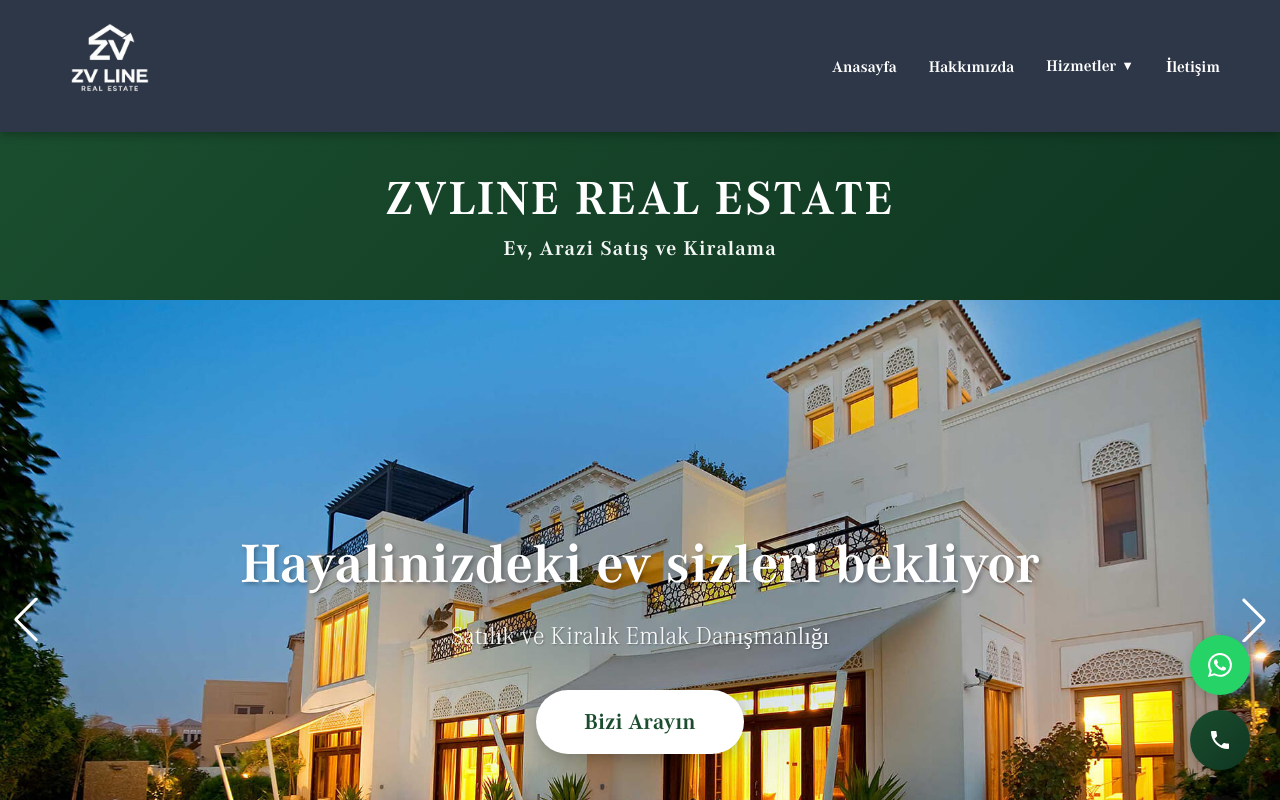
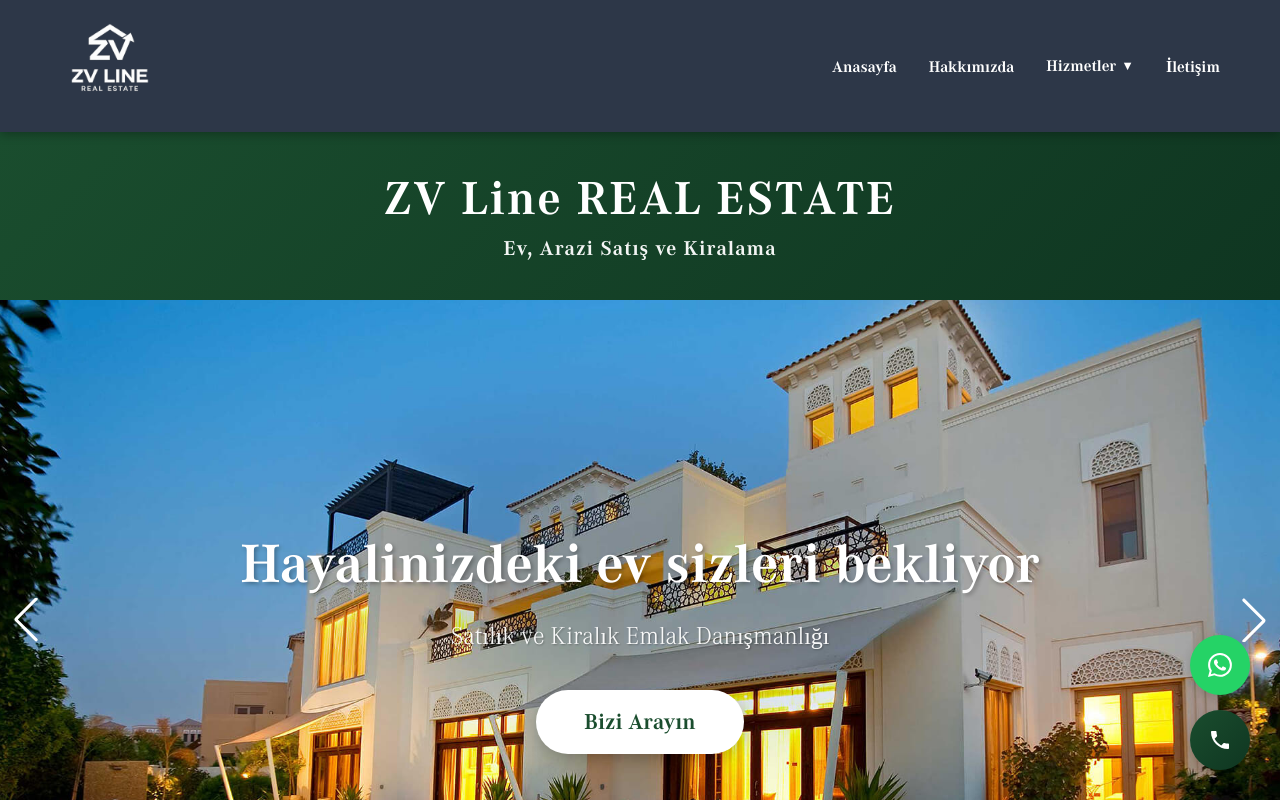
Before and after one commit to mrtanlclk/emlak, an Angular app: page / in a window 1280 px wide. Shown: the top 800 px of the page. Built offline with nearby package versions, Linux system fonts and the light colour scheme.

Commit message:
Update titles

```diff
--- a/src/app/anasayfa/anasayfa.html
+++ b/src/app/anasayfa/anasayfa.html
@@ -2,7 +2,7 @@
 <section class="main-title">
   <div class="container">
     <div class="title-logo"></div>
-    <h1 class="company-title">ZVLINE REAL ESTATE</h1>
+    <h1 class="company-title">ZV Line REAL ESTATE</h1>
     <p class="company-subtitle">Ev, Arazi Satış ve Kiralama</p>
   </div>
 </section>
@@ -144,7 +144,7 @@
       <div class="testimonial-card">
         <div class="testimonial-header">❜❜</div>
         <p class="testimonial-text">"1987 yılından bu yana tanıdığımız güvenilir 1. adres ister yaşam alanlarımızda
-          ister ticaret yaparken her daim yanımızda olan samimi candan ve güvenilir tek adres olan Zvline Real Estate'ye
+          ister ticaret yaparken her daim yanımızda olan samimi candan ve güvenilir tek adres olan ZV Line Real Estate'ye
           sonsuz teşekkürler."</p>
         <div class="testimonial-author">
           <strong>Mert ANIL</strong>
--- a/src/app/app.html
+++ b/src/app/app.html
@@ -2,9 +2,9 @@
 <nav class="navbar">
   <div class="container">
     <a routerLink="/" class="navbar-brand">
-      <div class="navbar-logo" aria-label="Zvline Real Estate Logo"></div>
+      <div class="navbar-logo" aria-label="ZV Line Real Estate Logo"></div>
       <div class="brand-text">
-        <h2>ZVLINE Real Estate</h2>
+        <h2>ZV Line Real Estate</h2>
         <p class="tagline">Ev, Arazi Satış ve Kiralama</p>
       </div>
     </a>
@@ -45,7 +45,7 @@
     <div class="footer-header">
       <div class="footer-logo"></div>
       <div class="footer-brand">
-        <h2>ZVLINE REAL ESTATE</h2>
+        <h2>ZV Line REAL ESTATE</h2>
         <p>Ev, Arazi Satış ve Kiralama</p>
       </div>
     </div>
@@ -62,7 +62,7 @@
           <p><strong>Telefon:</strong></p>
           <p><a href="tel:+905337230153">+90 533 723 01 53</a></p>
           <p><strong>Email:</strong></p>
-          <p><a href="mailto:info@zvline.com.tr">info@zvline.com.tr</a></p>
+          <p><a href="mailto:info@ZV Line.com.tr">info@ZV Line.com.tr</a></p>
 
 
         </div>
@@ -87,7 +87,7 @@
 
     </div>
     <div class="footer-bottom">
-      <p>&copy; 2026 Zvline Real Estate. Tüm Hakları Saklıdır.</p>
+      <p>&copy; 2026 ZV Line Real Estate. Tüm Hakları Saklıdır.</p>
     </div>
   </div>
 </footer>
--- a/src/app/hakkimizda/hakkimizda.html
+++ b/src/app/hakkimizda/hakkimizda.html
@@ -3,7 +3,7 @@
     <div class="container">
       <a routerLink="/" class="back-link">← Ana Sayfaya Dön</a>
       <h1>Hakkımızda</h1>
-      <p class="subtitle">ZVLINE Real Estate olarak sizlere hizmet vermenin gururunu yaşıyoruz</p>
+      <p class="subtitle">ZV Line Real Estate olarak sizlere hizmet vermenin gururunu yaşıyoruz</p>
     </div>
   </div>
 
@@ -15,12 +15,12 @@
         <div class="story-grid">
           <div class="story-text">
             <h2>Bizim Hikayemiz</h2>
-            <p>1987 yılından bu yana emlak sektöründe faaliyet gösteren ZVLINE Real Estate, uzun yılların deneyimi ve güvenilir hizmet anlayışıyla müşterilerinin gayrimenkul ihtiyaçlarını karşılamaktadır.</p>
+            <p>1987 yılından bu yana emlak sektöründe faaliyet gösteren ZV Line Real Estate, uzun yılların deneyimi ve güvenilir hizmet anlayışıyla müşterilerinin gayrimenkul ihtiyaçlarını karşılamaktadır.</p>
             <p>İstanbul Tuzla bölgesinde köklü bir geçmişe sahip olan firmamız, satılık konut, kiralık konut ve ticari gayrimenkul alanlarında profesyonel hizmet sunmaktadır.</p>
             <p>Müşteri memnuniyeti odaklı yaklaşımımız ve sektördeki derin bilgi birikimimiz sayesinde, hayalinizdeki eve kavuşmanıza yardımcı oluyoruz.</p>
           </div>
           <div class="story-image">
-            <img src="https://images.unsplash.com/photo-1486406146926-c627a92ad1ab?q=80&w=600" alt="ZVLINE Real Estate Ofisi" class="about-image">
+            <img src="https://images.unsplash.com/photo-1486406146926-c627a92ad1ab?q=80&w=600" alt="ZV Line Real Estate Ofisi" class="about-image">
           </div>
         </div>
       </section>
@@ -59,7 +59,7 @@
             <img src="https://images.unsplash.com/photo-1560520653-9e0e4c89eb11?q=80&w=600" alt="Profesyonel Emlak Danışmanı" class="about-image">
           </div>
           <div class="why-us-content">
-            <h2>Neden ZVLINE Real Estate?</h2>
+            <h2>Neden ZV Line Real Estate?</h2>
             <ul class="feature-list">
               <li><strong>39+ Yıllık Deneyim:</strong> 1987'den bu yana sektördeki deneyimimiz</li>
               <li><strong>Geniş Portföy:</strong> Farklı bütçe ve ihtiyaçlara uygun seçenekler</li>
@@ -74,7 +74,7 @@
 
       <!-- İstatistikler -->
       <section class="stats-section">
-        <h2>Rakamlarla ZVLINE</h2>
+        <h2>Rakamlarla ZV Line</h2>
         <div class="stats-grid">
           <div class="stat-card">
             <div class="stat-number">39+</div>
--- a/src/app/iletisim/iletisim.html
+++ b/src/app/iletisim/iletisim.html
@@ -25,7 +25,7 @@
           <div class="contact-card">
             <div class="contact-icon">✉️</div>
             <h3>E-posta</h3>
-            <p><a href="mailto:info@zvline.com.tr">info@zvline.com.tr</a></p>
+            <p><a href="mailto:info@ZV Line.com.tr">info@ZV Line.com.tr</a></p>
             <p class="contact-desc">24 saat içinde yanıt veriyoruz</p>
           </div>
 
--- a/src/index.html
+++ b/src/index.html
@@ -1,8 +1,8 @@
 <!doctype html>
-<html lang="en">
+<html lang="tr">
 <head>
   <meta charset="utf-8">
-  <title>Emlak</title>
+  <title>ZV Line Real Estate</title>
   <base href="/">
   <meta name="viewport" content="width=device-width, initial-scale=1">
   <link rel="icon" type="image/svg+xml" href="assets/img/logo.png">
```
